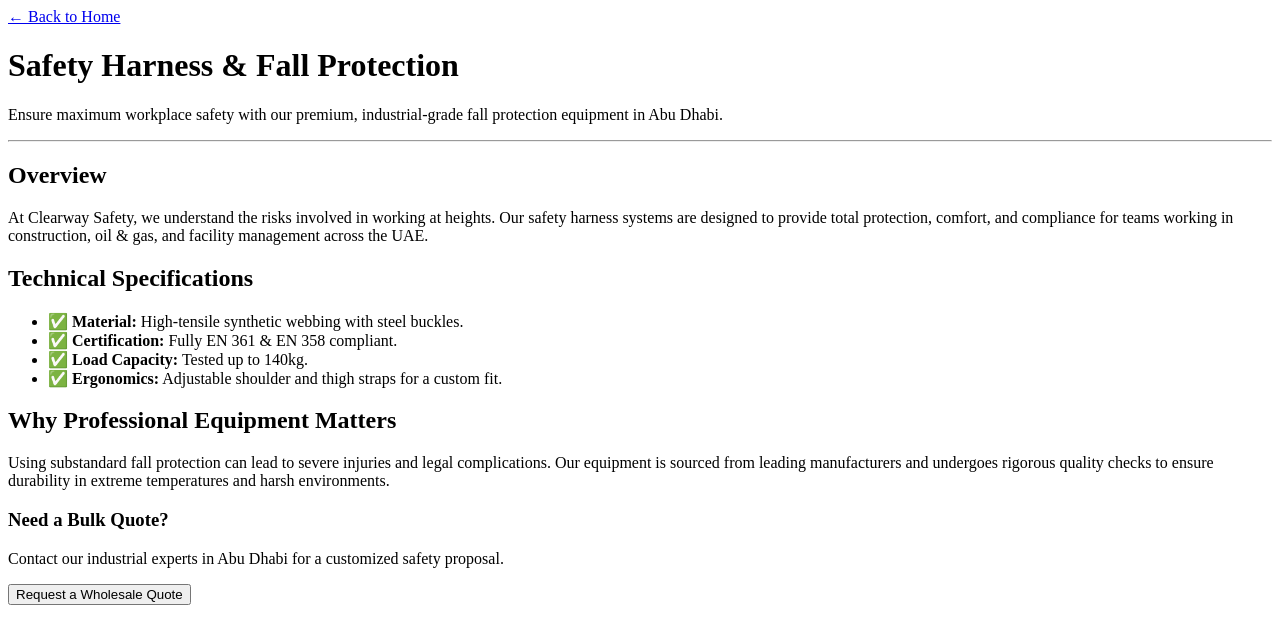
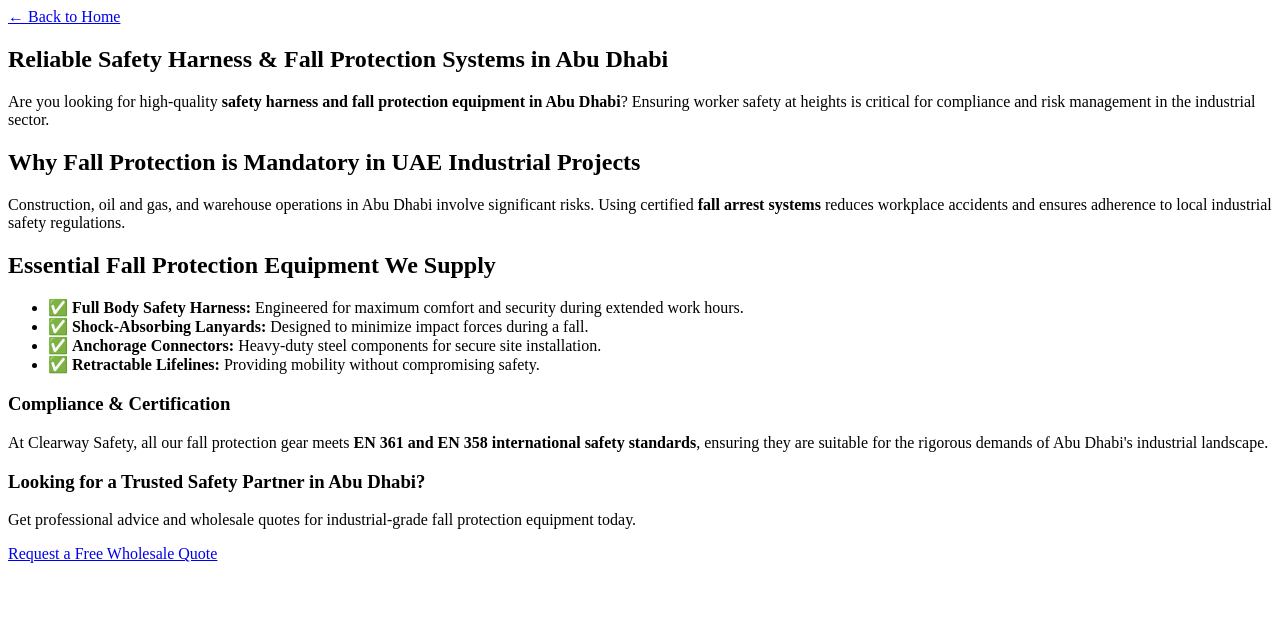
Before and after one commit to clearwaytoolsonline-svg/clearway-blog, a Next.js app: page /blog/safety-harness-fall-protection-abu-dhabi in a window 1280 px wide. Shown: the top 644 px of the page. Built offline with nearby package versions, Linux system fonts and the light colour scheme.

Commit message:
Update page.js

```diff
--- a/app/blog/safety-harness-fall-protection-abu-dhabi/page.js
+++ b/app/blog/safety-harness-fall-protection-abu-dhabi/page.js
@@ -1,53 +1,56 @@
-export default function HarnessBlog() {
+export default function SafetyHarnessBlog() {
   return (
     <main className="min-h-screen bg-white text-slate-900 font-sans">
-      <div className="max-w-4xl mx-auto py-16 px-6">
-        {/* Breadcrumb */}
+      {/* Meta tags can be added here in a real Next.js app using metadata export */}
+      <article className="max-w-4xl mx-auto py-16 px-6">
+
         <a href="/" className="text-emerald-600 font-bold text-sm hover:underline">← Back to Home</a>
 
-        {/* Title Section */}
-        <h1 className="text-5xl font-extrabold mt-6 mb-8 tracking-tight">Safety Harness & Fall Protection</h1>
+        {/* H1 Tag - Main Keyword Included */}
+        <h1 className="text-4xl md:text-5xl font-extrabold mt-6 mb-8 tracking-tight">
+          Reliable Safety Harness & Fall Protection Systems in Abu Dhabi
+        </h1>
 
-        {/* Content */}
-        <article className="prose prose-lg text-slate-700 leading-relaxed">
-          <p className="text-xl mb-6 font-medium text-slate-900">
-            Ensure maximum workplace safety with our premium, industrial-grade fall protection equipment in Abu Dhabi.
+        <div className="prose prose-lg text-slate-700 leading-relaxed max-w-none">
+          {/* Introduction with Keywords */}
+          <p className="text-xl mb-6 text-slate-900">
+            Are you looking for high-quality <strong>safety harness and fall protection equipment in Abu Dhabi</strong>?
+            Ensuring worker safety at heights is critical for compliance and risk management in the industrial sector.
           </p>
 
-          <hr className="my-8" />
-
-          <h2 className="text-2xl font-bold text-slate-900">Overview</h2>
+          <h2 className="text-2xl font-bold text-slate-900 mt-10">Why Fall Protection is Mandatory in UAE Industrial Projects</h2>
           <p>
-            At Clearway Safety, we understand the risks involved in working at heights. Our safety harness systems
-            are designed to provide total protection, comfort, and compliance for teams working in construction,
-            oil & gas, and facility management across the UAE.
+            Construction, oil and gas, and warehouse operations in Abu Dhabi involve significant risks.
+            Using certified <strong>fall arrest systems</strong> reduces workplace accidents and ensures adherence to
+            local industrial safety regulations.
           </p>
 
-          <h2 className="text-2xl font-bold mt-8">Technical Specifications</h2>
-          <ul className="space-y-2 mt-4">
-            <li>✅ <strong>Material:</strong> High-tensile synthetic webbing with steel buckles.</li>
-            <li>✅ <strong>Certification:</strong> Fully EN 361 & EN 358 compliant.</li>
-            <li>✅ <strong>Load Capacity:</strong> Tested up to 140kg.</li>
-            <li>✅ <strong>Ergonomics:</strong> Adjustable shoulder and thigh straps for a custom fit.</li>
+          <h2 className="text-2xl font-bold text-slate-900 mt-10">Essential Fall Protection Equipment We Supply</h2>
+          <ul className="space-y-3 mt-4">
+            <li>✅ <strong>Full Body Safety Harness:</strong> Engineered for maximum comfort and security during extended work hours.</li>
+            <li>✅ <strong>Shock-Absorbing Lanyards:</strong> Designed to minimize impact forces during a fall.</li>
+            <li>✅ <strong>Anchorage Connectors:</strong> Heavy-duty steel components for secure site installation.</li>
+            <li>✅ <strong>Retractable Lifelines:</strong> Providing mobility without compromising safety.</li>
           </ul>
 
-          <h2 className="text-2xl font-bold mt-8">Why Professional Equipment Matters</h2>
+          <h3 className="text-xl font-bold text-slate-900 mt-8">Compliance & Certification</h3>
           <p>
-            Using substandard fall protection can lead to severe injuries and legal complications.
-            Our equipment is sourced from leading manufacturers and undergoes rigorous quality checks
-            to ensure durability in extreme temperatures and harsh environments.
+            At Clearway Safety, all our fall protection gear meets <strong>EN 361 and EN 358 international safety standards</strong>,
+            ensuring they are suitable for the rigorous demands of Abu Dhabi's industrial landscape.
           </p>
-        </article>
+        </div>
 
-        {/* Call to Action */}
+        {/* SEO Focused Call to Action */}
         <div className="mt-12 p-8 bg-slate-900 text-white rounded-2xl">
-          <h3 className="text-2xl font-bold mb-2">Need a Bulk Quote?</h3>
-          <p className="text-slate-300 mb-6">Contact our industrial experts in Abu Dhabi for a customized safety proposal.</p>
-          <button className="bg-amber-500 text-slate-900 px-6 py-3 font-bold rounded-lg hover:bg-amber-400 transition">
-            Request a Wholesale Quote
-          </button>
+          <h3 className="text-2xl font-bold mb-2">Looking for a Trusted Safety Partner in Abu Dhabi?</h3>
+          <p className="text-slate-300 mb-6">
+            Get professional advice and wholesale quotes for industrial-grade fall protection equipment today.
+          </p>
+          <a href="/" className="inline-block bg-amber-500 text-slate-900 px-6 py-3 font-bold rounded-lg hover:bg-amber-400 transition">
+            Request a Free Wholesale Quote
+          </a>
         </div>
-      </div>
+      </article>
     </main>
   );
 }
```
